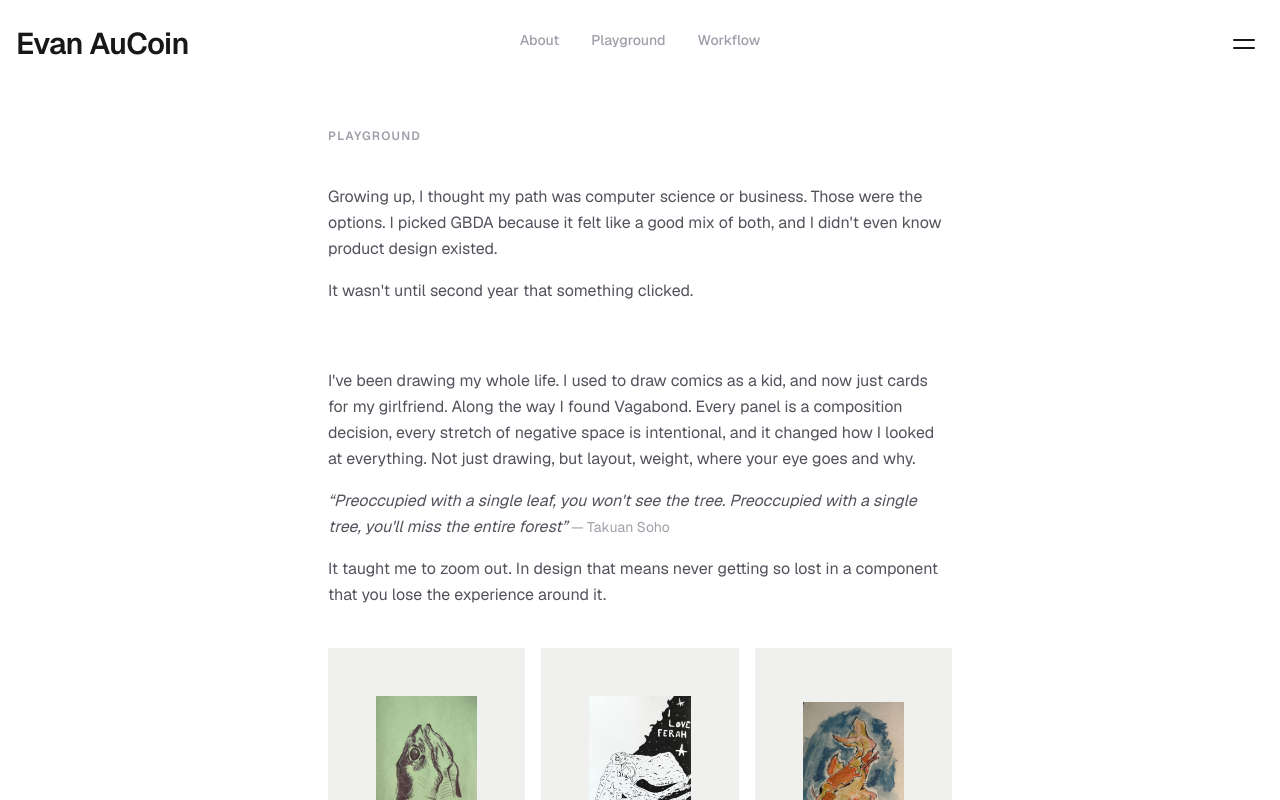
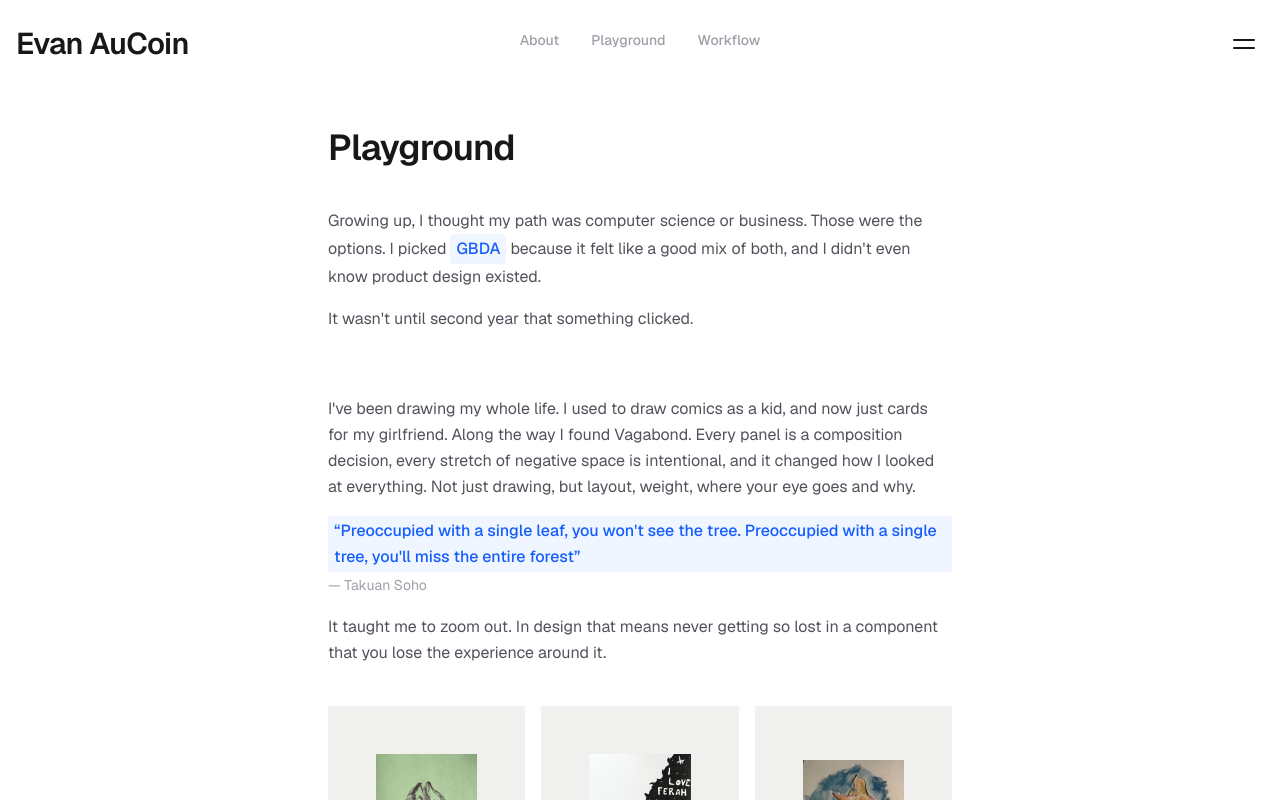
Before and after one commit to evanaucoin/portfolio-2026, a Next.js app: page /playground in a window 1280 px wide. Built offline with nearby package versions, Linux system fonts and the light colour scheme.

Commit message:
Refactor Playground and Workflow components to improve semantic structure and styling. Replace paragraph tags with headings for better accessibility and visual hierarchy. Enhance text presentation with styled spans for key phrases, ensuring a more engaging user experience.

```diff
--- a/app/playground/page.tsx
+++ b/app/playground/page.tsx
@@ -52,16 +52,25 @@ export default function Playground() {
     <main ref={mainRef} className="h-screen overflow-y-auto">
       <div className="mx-auto max-w-2xl px-6 pt-32 pb-24">
 
-        {/* ── Section label ────────────────────────────────────────────── */}
-        <p className="text-xs font-semibold uppercase tracking-widest text-zinc-400 mb-10">
+        {/* ── Page title — matches About `<h1>` ─────────────────────────── */}
+        <h1 className="text-4xl font-semibold tracking-tight text-zinc-900 mb-10">
           Playground
-        </p>
+        </h1>
 
         {/* ── Opening ──────────────────────────────────────────────────── */}
         <div className="space-y-4 text-zinc-600 leading-relaxed">
           <p>
             Growing up, I thought my path was computer science or business.
-            Those were the options. I picked GBDA because it felt like a good
+            Those were the options. I picked{" "}
+            <a
+              href="https://uwaterloo.ca/stratford-school-of-interaction-design-and-business/global-business-and-digital-arts"
+              target="_blank"
+              rel="noopener noreferrer"
+              className="inline-flex items-center rounded px-1.5 py-0.5 bg-blue-50 text-blue-600 font-medium hover:bg-blue-100 transition-colors"
+            >
+              GBDA
+            </a>{" "}
+            because it felt like a good
             mix of both, and I didn&apos;t even know product design existed.
           </p>
           <p>It wasn&apos;t until second year that something clicked.</p>
@@ -78,10 +87,10 @@ export default function Playground() {
             goes and why.
           </p>
           <p>
-            <em>
+            <span className="inline-flex items-center rounded px-1.5 py-0.5 bg-blue-50 text-blue-600 font-medium hover:bg-blue-100 transition-colors">
               &ldquo;Preoccupied with a single leaf, you won&apos;t see the tree.
               Preoccupied with a single tree, you&apos;ll miss the entire forest&rdquo;
-            </em>
+            </span>
             <span className="text-sm text-zinc-400"> — Takuan Soho</span>
           </p>
           <p>
@@ -145,10 +154,10 @@ export default function Playground() {
         {/* ── After art images ─────────────────────────────────────────── */}
         <div className="mt-16 space-y-4 text-zinc-600 leading-relaxed">
           <p>
-            <em>
+            <span className="inline-flex items-center rounded px-1.5 py-0.5 bg-blue-50 text-blue-600 font-medium hover:bg-blue-100 transition-colors">
               &ldquo;Talent is something you make bloom, instinct is something you
               polish&rdquo;
-            </em>
+            </span>
             <span className="text-sm text-zinc-400"> — Touru Oikawa</span>
           </p>
           <p>
@@ -244,8 +253,10 @@ export default function Playground() {
             all led here.
           </p>
           <p>
-            That&apos;s what a Design Engineer is. And that&apos;s what I&apos;m working
-            toward.
+            <span className="inline-flex items-center rounded px-1.5 py-0.5 bg-blue-50 text-blue-600 font-medium hover:bg-blue-100 transition-colors">
+              That&apos;s what a Design Engineer is. And that&apos;s what I&apos;m working
+              toward.
+            </span>
           </p>
           <p>It feels like I got really lucky finding my passion.</p>
           <p>I don&apos;t think it was luck anymore.</p>
--- a/app/workflow/page.tsx
+++ b/app/workflow/page.tsx
@@ -249,9 +249,9 @@ export default function Workflow() {
           <div className="max-w-4xl mx-auto px-8 lg:px-16 pt-32 pb-24">
             {/* ── Opening — typography matches About narrative ───────────── */}
             <FadeIn scrollRef={mainRef}>
-              <p className="text-xs font-semibold uppercase tracking-widest text-zinc-400 mb-10">
+              <h1 className="text-4xl font-semibold tracking-tight text-zinc-900 mb-10">
                 Workflow
-              </p>
+              </h1>
               <div className="space-y-4 text-zinc-600 leading-relaxed">
                 <p>
                   Product designers have always had a toolbox. Figma, Illustrator,
@@ -260,8 +260,11 @@ export default function Workflow() {
                 </p>
                 <p>The toolbox just got bigger.</p>
                 <p>
-                  LLMs aren&apos;t replacing the designer. They&apos;re extending what a
-                  designer can execute on alone. A design engineer doesn&apos;t just design
+                  <span className="inline-flex items-center rounded px-1.5 py-0.5 bg-blue-50 text-blue-600 font-medium hover:bg-blue-100 transition-colors">
+                    LLMs aren&apos;t replacing the designer. They&apos;re extending what a
+                    designer can execute on alone.
+                  </span>{" "}
+                  A design engineer doesn&apos;t just design
                   the thing, they build it too. The gap between a mockup and a shipped
                   product used to require handing work off. I close that gap myself.
                 </p>
@@ -270,7 +273,11 @@ export default function Workflow() {
               <div className="border-t border-zinc-200 my-10" aria-hidden />
 
               <div className="space-y-4 text-zinc-600 leading-relaxed">
-                <p>This portfolio is my third attempt.</p>
+                <p>
+                  <span className="inline-flex items-center rounded px-1.5 py-0.5 bg-blue-50 text-blue-600 font-medium hover:bg-blue-100 transition-colors">
+                    This portfolio is my third attempt.
+                  </span>
+                </p>
                 <p>
                   The first two failed because I didn&apos;t understand what I was doing. I
                   was aimlessly prompting, fiddling with the terminal, expecting the
@@ -335,7 +342,11 @@ export default function Workflow() {
                   the same path. The tools are the same, the thinking is the same, the
                   standard is the same.
                 </p>
-                <p>This portfolio isn&apos;t just the output. It&apos;s the proof of concept.</p>
+                <p>
+                  <span className="inline-flex items-center rounded px-1.5 py-0.5 bg-blue-50 text-blue-600 font-medium hover:bg-blue-100 transition-colors">
+                    This portfolio isn&apos;t just the output. It&apos;s the proof of concept.
+                  </span>
+                </p>
               </FadeIn>
             </div>
           </div>
```
